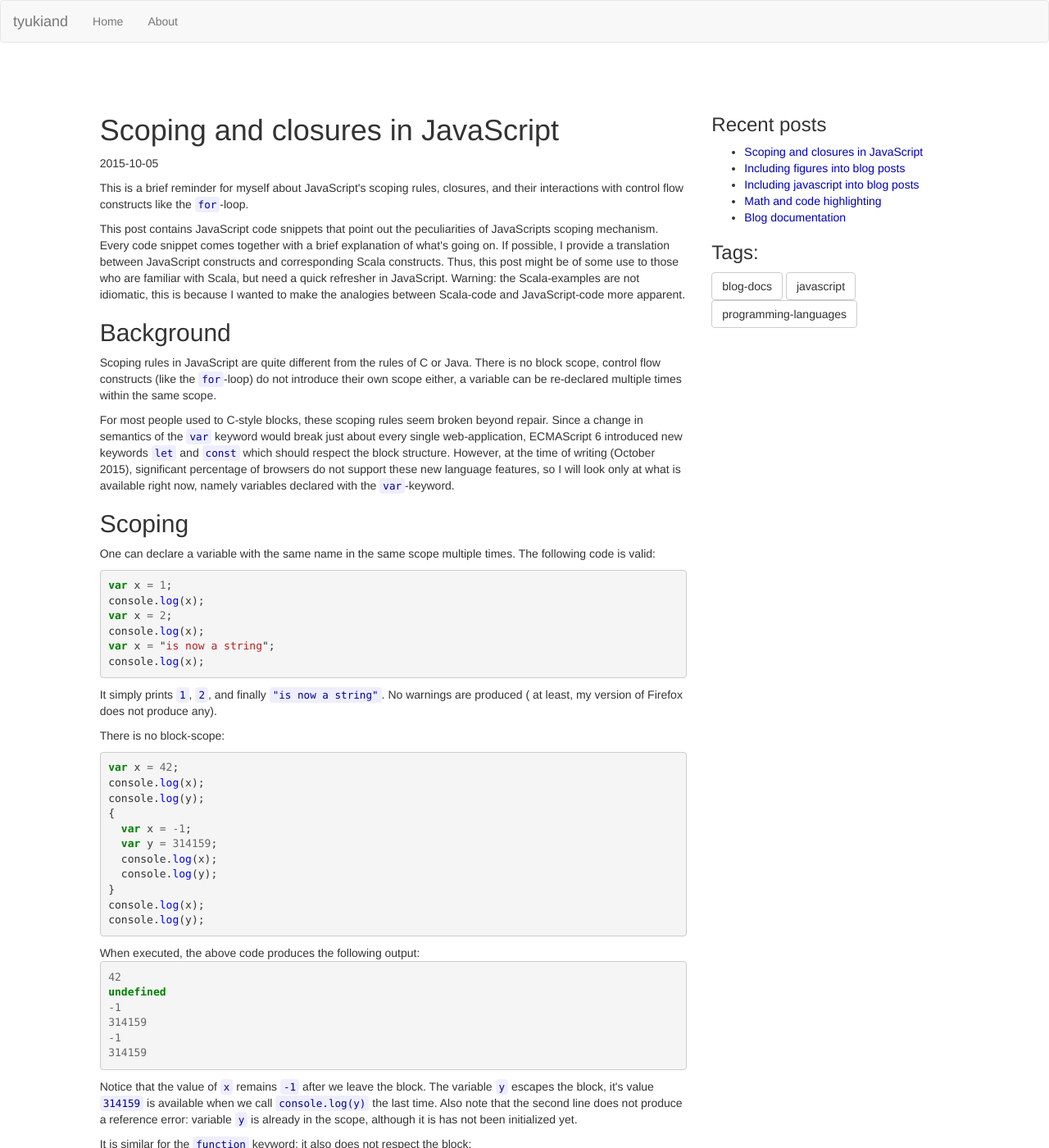
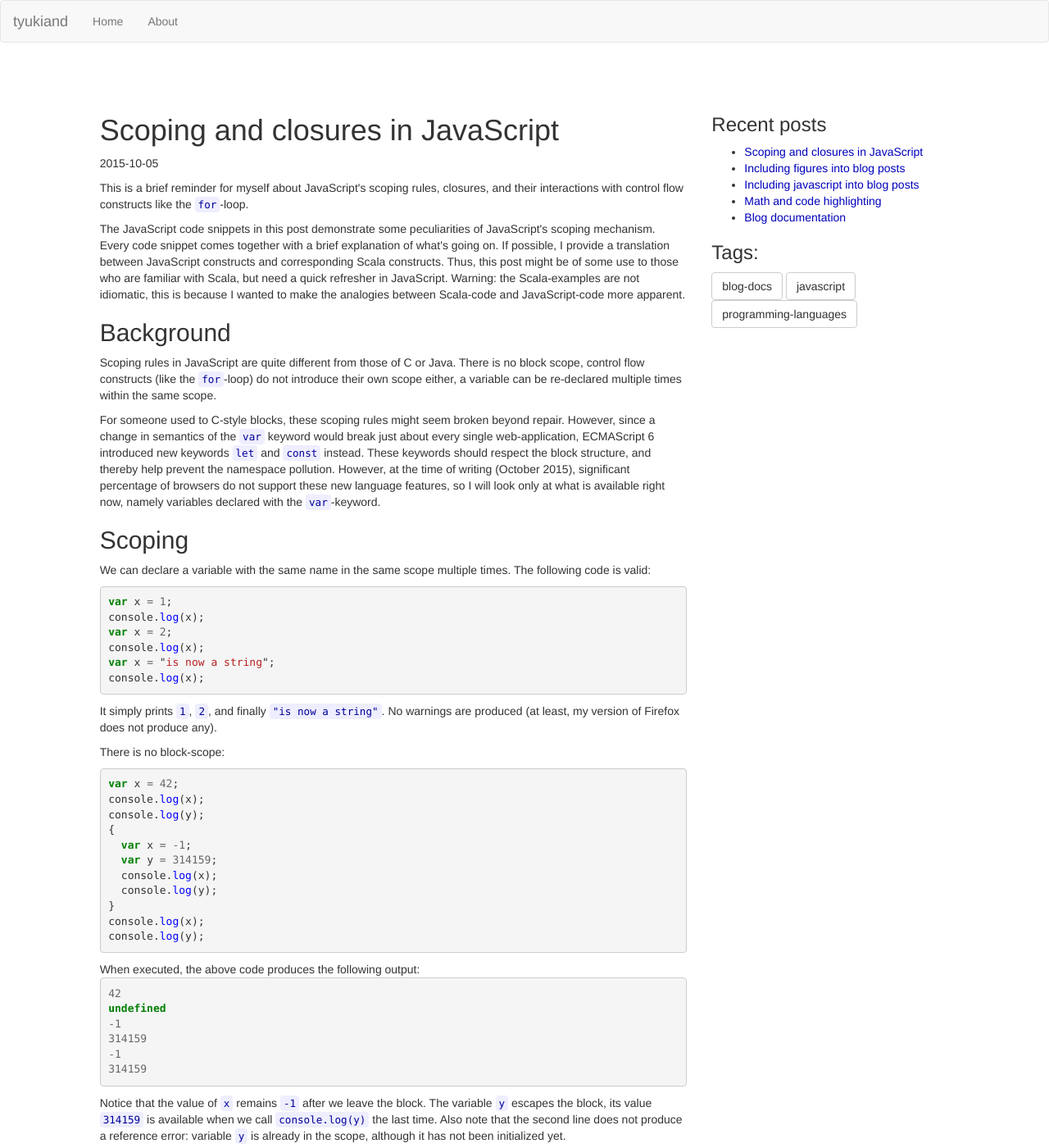
Before and after one commit to tyukiand/blog, a Jekyll site: the page built from _posts/2015-10-06-javascript-scoping-closures-cheatsheet.html, in a window 1280 px wide and 1400 px high. Shown: the whole window at 82% size. Built offline with Jekyll 4.4.1, drawn with Linux system fonts in a browser that asks for light colours; nearby versions of some CDN libraries; comment, search, counter and statistics services are not loaded; some of the changed text lies outside the part shown.

Commit message:
reviewed the js-scoping/closures post, fixed a few little mistakes

```diff
--- a/_posts/2015-10-06-javascript-scoping-closures-cheatsheet.html
+++ b/_posts/2015-10-06-javascript-scoping-closures-cheatsheet.html
@@ -18,8 +18,8 @@ control flow constructs like the <code>for</code>-loop.
 <!-- cut -->
 
 <p>
-This post contains JavaScript code snippets that point out the peculiarities of
-JavaScripts scoping mechanism.
+The JavaScript code snippets in this post demonstrate some
+peculiarities of JavaScript's scoping mechanism.
 Every code snippet comes together with a brief explanation of
 what's going on.
 If possible, I provide a translation between JavaScript constructs
@@ -32,7 +32,7 @@ apparent.
 
 <h2>Background</h2>
 <p>
-Scoping rules in JavaScript are quite different from the rules of C or Java.
+Scoping rules in JavaScript are quite different from those of C or Java.
 There is no block scope,
 control flow constructs (like the <code>for</code>-loop) do not introduce their
 own scope either, a variable can be re-declared multiple times within the same
@@ -40,11 +40,14 @@ scope.
 </p>
 
 <p>
-For most people used to C-style blocks, these scoping rules seem
-broken beyond repair. Since a change in semantics of the <code>var</code>
-keyword would break just about every single web-application,
+For someone used to C-style blocks, these scoping rules might seem
+broken beyond repair. However, since a change in semantics of
+the <code>var</code> keyword would break just about every
+single web-application,
 ECMAScript 6 introduced new keywords <code>let</code> and <code>const</code>
-which should respect the block structure.
+instead.
+These keywords should respect the block structure, and thereby help prevent
+the namespace pollution.
 However, at the time of writing (October 2015),
 significant percentage of browsers do not support these
 new language features, so I will look only at what is available right now,
@@ -53,7 +56,7 @@ namely variables declared with the <code>var</code>-keyword.
 
 <h2>Scoping</h2>
 <p>
-One can declare a variable with the same name in the same scope multiple times.
+We can declare a variable with the same name in the same scope multiple times.
 The following code is valid:
 {% highlight javascript %}
 var x = 1;
@@ -64,8 +67,8 @@ var x = "is now a string";
 console.log(x);
 {% endhighlight %}
 It simply prints <code>1</code>, <code>2</code>,
-and finally <code>"is now a string"</code>. No warnings are produced (
-at least, my version of Firefox does not produce any).
+and finally <code>"is now a string"</code>. No warnings are produced
+(at least, my version of Firefox does not produce any).
 </p>
 
 <p>
@@ -93,16 +96,16 @@ undefined
 314159
 {% endhighlight %}
 Notice that the value of <code>x</code> remains <code>-1</code> after we
-leave the block. The variable <code>y</code> escapes the block, it's value
+leave the block. The variable <code>y</code> escapes the block, its value
 <code>314159</code> is available when we call <code>console.log(y)</code>
 the last time. Also note that the second line does not produce a reference
-error: variable <code>y</code> is already in the scope, although it is has
+error: variable <code>y</code> is already in the scope, although it has
 not been initialized yet.
 </p>
 
 <p>
-It is similar for the <code>function</code> keyword: it also does not respect
-the block:
+The situation is similar for the the <code>function</code> keyword,
+<code>function</code> also does not respect the block boundaries:
 {% highlight javascript %}
 function x() {
   console.log("1");
@@ -275,8 +278,12 @@ The output is
 "I am function 1"
 "I am function 2"
 {% endhighlight %}
-It seems to work just fine. But it just an illusion. Here is the same code,
-but this time with <code>i</code> replaced by a fresh variable <code>j</code>
+It seems to work just fine.
+However, it works for an entirely different reason that one might expect.
+One usually would think that an immutable copy of <code>i</code> is
+captured by the closure, but this is not the case.
+Here is the same code, but this time with <code>i</code> replaced by a
+fresh variable <code>j</code>
 in the second loop:
 {% highlight javascript %}
 var fs = [];
```
Also changed, not shown: other parts of _posts/2015-10-06-javascript-scoping-closures-cheatsheet.html (+10 -10 lines).
